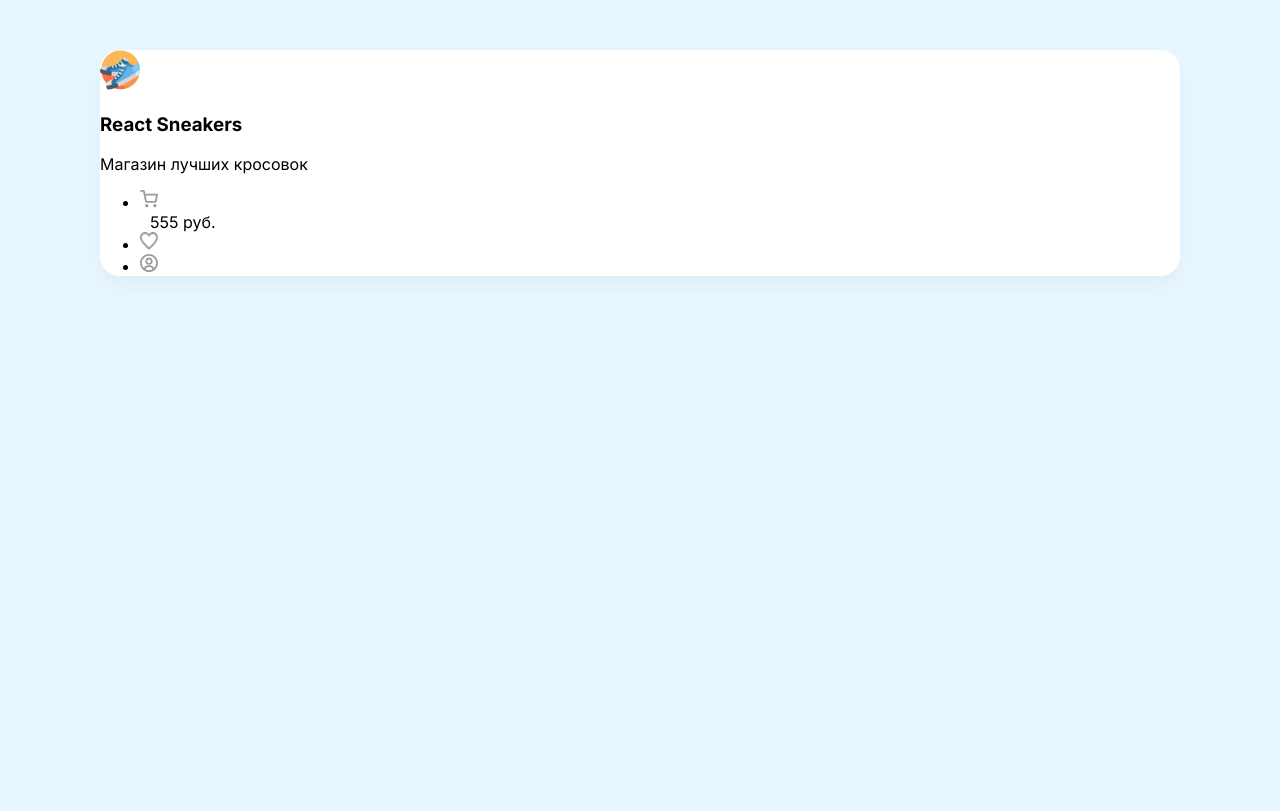
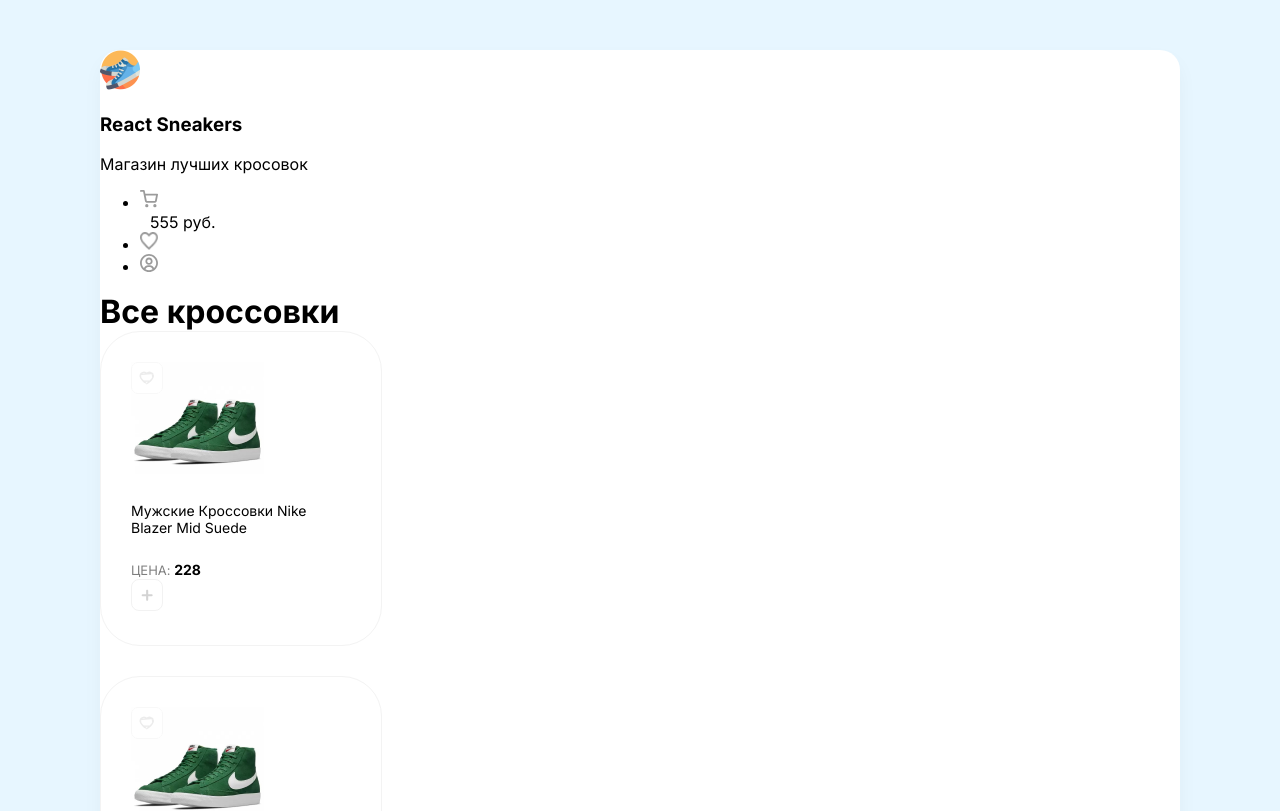
Before and after one commit to V1RUS06/sneakers-app, a React (Create React App) app: page / in a window 1280 px wide. Shown: the top 811 px of the page. Built offline with nearby package versions, Linux system fonts and the light colour scheme.

Commit message:
Карточка кроссовок

```diff
--- a/package.json
+++ b/package.json
@@ -43,6 +43,7 @@
     ]
   },
   "devDependencies": {
-    "prettier": "2.6.2"
+    "prettier": "2.6.2",
+    "typescript-plugin-css-modules": "^3.4.0"
   }
 }
--- a/src/App.tsx
+++ b/src/App.tsx
@@ -1,10 +1,21 @@
 import React from "react";
 import { Header } from "./components/Header";
+import { SneakersCard } from "./components/Card";
 
 function App() {
   return (
     <div className="wrapper clear">
       <Header />
+      <div className="content p-40 ">
+        <h1>Все кроссовки</h1>
+        <div className="d-flex flex-wrap mt-25">
+          <SneakersCard />
+          <SneakersCard />
+          <SneakersCard />
+          <SneakersCard />
+          <SneakersCard />
+        </div>
+      </div>
     </div>
   );
 }
--- /dev/null
+++ b/src/components/Card/Card.module.scss
@@ -0,0 +1,41 @@
+.container{
+  display: flex;
+  flex-direction: column;
+}
+.card {
+  border: 1px solid #f3f3f3;
+  padding: 30px;
+  width: 220px;
+  border-radius: 40px;
+  margin-bottom: 30px;
+  margin-right:30px ;
+  transition: box-shadow .2s ease-in-out, transform .2s ease-in-out;
+
+  .plus {
+    cursor: pointer;
+  }
+  &:hover {
+    box-shadow: 0 14px 30px rgba(0, 0, 0, 0.06);
+    transform: translateX(-5px);
+  }
+
+  .favorite{
+    position: absolute;
+    cursor: pointer;
+  }
+
+  span {
+    font-size: 13px;
+    text-transform: uppercase;
+    opacity: 0.5;
+  }
+
+  b {
+    font-size: 14px;
+  }
+
+  h5 {
+    font-weight: 400;
+    font-size: 14px;
+  }
+}
--- /dev/null
+++ b/src/components/Card/index.tsx
@@ -0,0 +1,31 @@
+import React, { useState } from "react";
+import style from "./Card.module.scss";
+
+export const SneakersCard = () => {
+  const [isFavorite, setIsFavorite] = useState<boolean>(false);
+
+  const onFavoriteClick = () => {
+    setIsFavorite(!isFavorite);
+  };
+
+  return (
+    <div className={style.card}>
+      <div className={style.favorite}>
+        <img
+          src={isFavorite ? "..//img/liked.svg" : "/img/unliked.svg"}
+          alt="Unliked"
+          onClick={onFavoriteClick}
+        />
+      </div>
+      <img width={133} height={112} src="/img/sneakers/1.jpg" alt="" />
+      <h5> Мужские Кроссовки Nike Blazer Mid Suede </h5>
+      <div className="d-flex justify-between align-center">
+        <div className="d-flex flex-column ">
+          <span>Цена: </span>
+          <b>228 </b>
+        </div>
+        <img className={style.plus} src={"/img/btn-unchecked.svg"} alt="Plus" />
+      </div>
+    </div>
+  );
+};
--- a/src/index.scss
+++ b/src/index.scss
@@ -12,3 +12,8 @@
   max-width: 1080px;
   margin: 50px auto;
 }
+.content {
+  h1 {
+    margin: 0;
+  }
+}
--- a/tsconfig.json
+++ b/tsconfig.json
@@ -18,7 +18,7 @@
     "resolveJsonModule": true,
     "isolatedModules": true,
     "noEmit": true,
-    "jsx": "react-jsx"
+    "jsx": "react-jsx",
   },
   "include": [
     "src"
```
Also changed, not shown: 1 other file (tests, documents, lock files or other folders).
